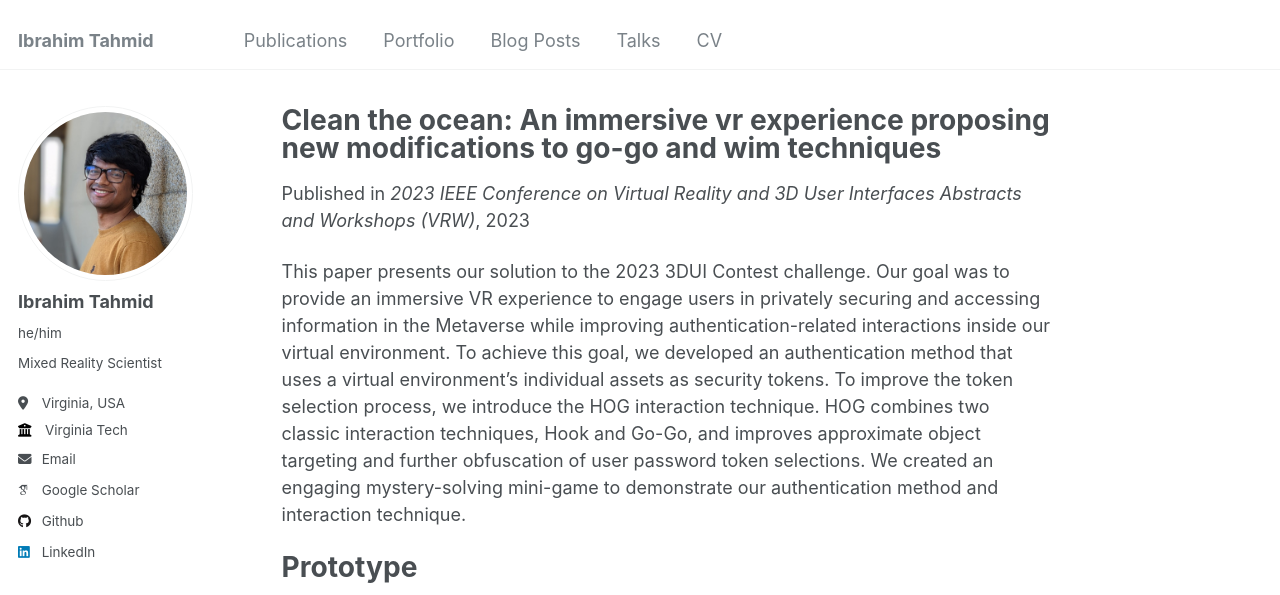
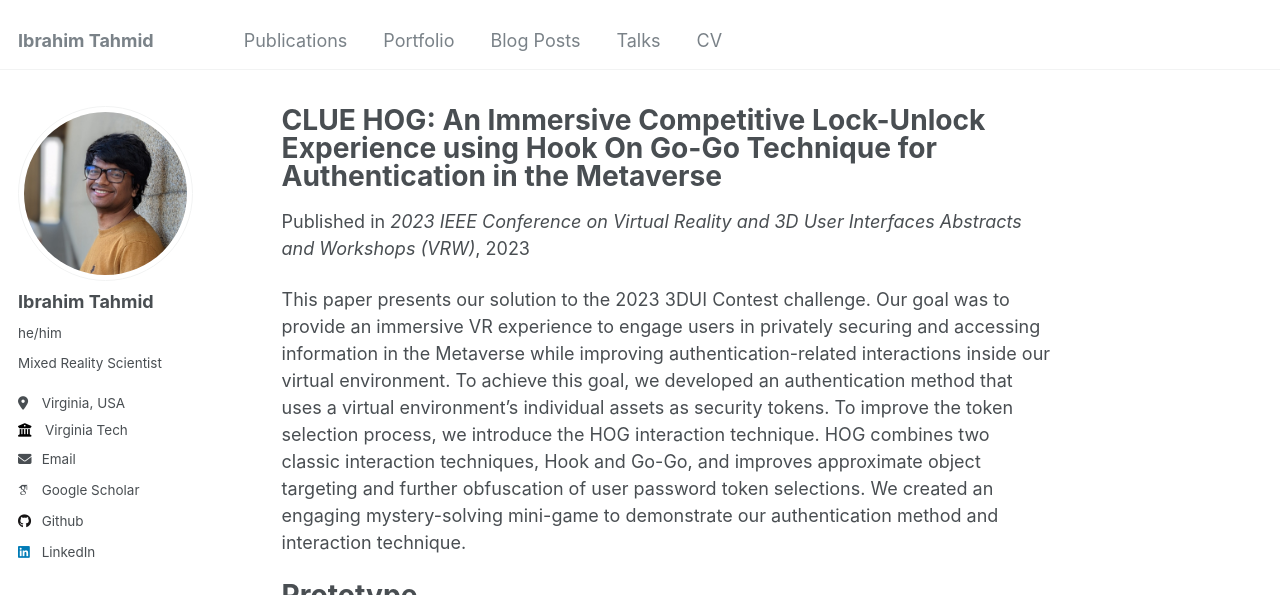
Before and after one commit to iatahmid/iatahmid.github.io, a Jekyll site: the page built from _publications/2023-03-25-3dui-clue-hog.md, in a window 1280 px wide and 900 px high, cut to the strip 0-595 px from the top of the window. Built offline with Jekyll 4.4.1, drawn with Linux system fonts in a browser that asks for light colours; some web fonts are replaced.

Commit message:
update publications

```diff
--- a/_publications/2023-03-25-3dui-clue-hog.md
+++ b/_publications/2023-03-25-3dui-clue-hog.md
@@ -1,5 +1,5 @@
 ---
-title: "Clean the ocean: An immersive vr experience proposing new modifications to go-go and wim techniques"
+title: "CLUE HOG: An Immersive Competitive Lock-Unlock Experience using Hook On Go-Go Technique for Authentication in the Metaverse"
 collection: publications
 category: contest
 permalink: /publication/2023-03-25-3dui-clue-hog
```
